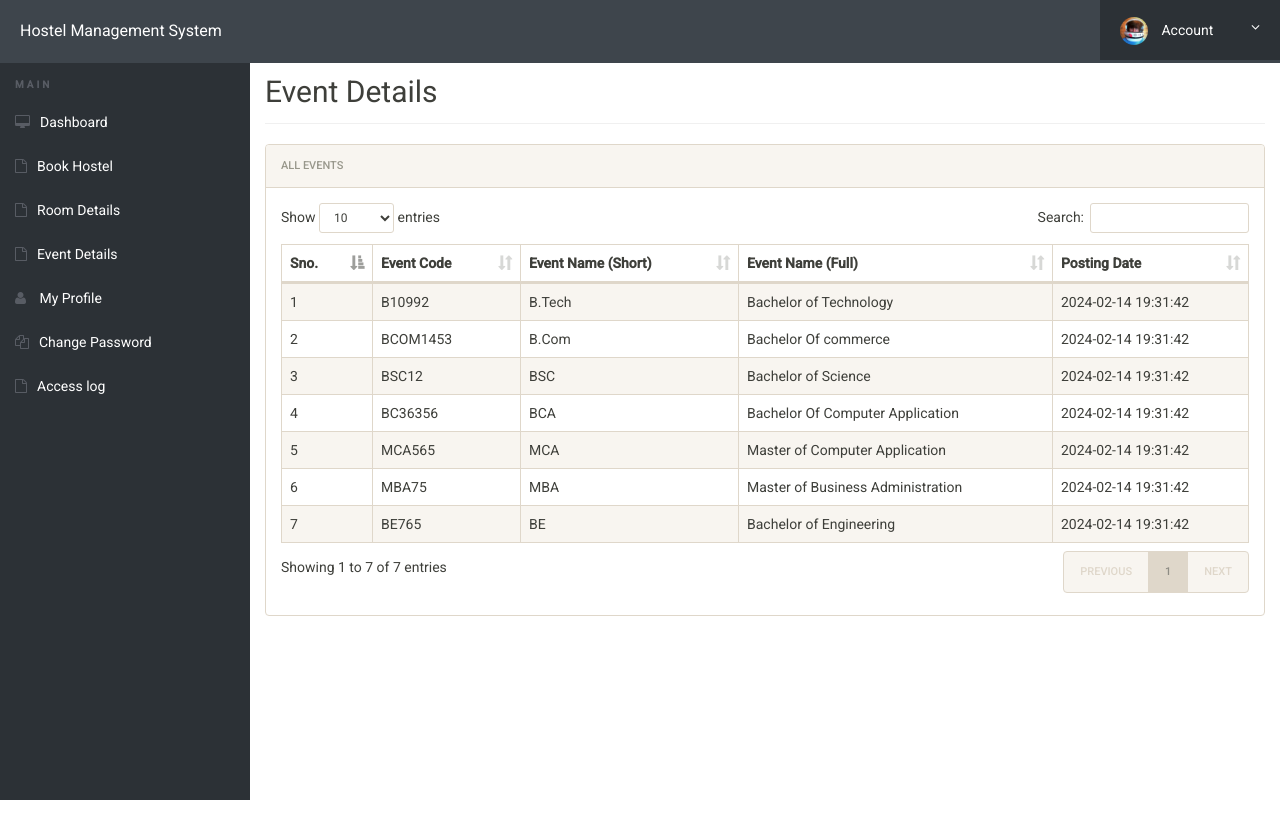
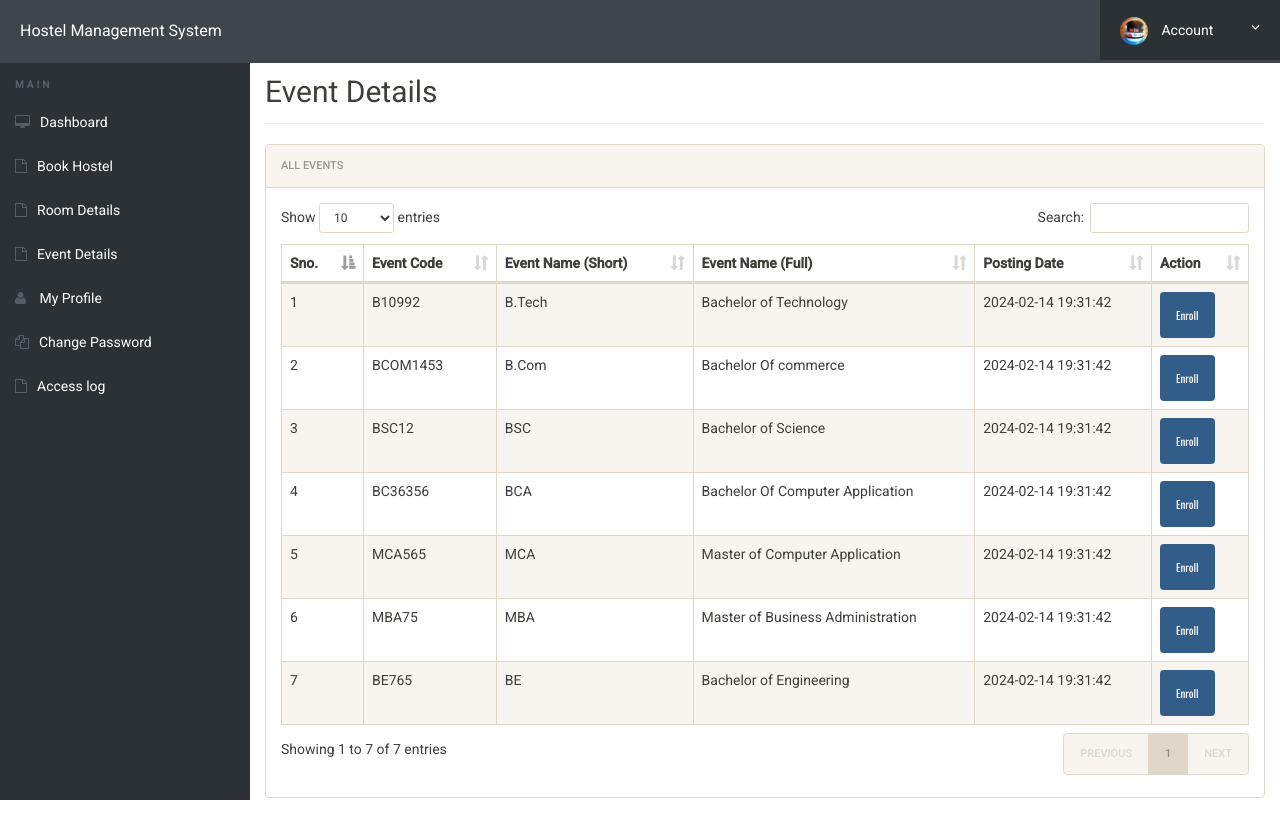
Before and after one commit to Green-Haven-Hostel/Hostel-Management-System, a PHP site: page /event-details.php in a window 1280 px wide. Run offline with PHP 8.4, Linux system fonts and the light colour scheme; a user stored in the database is signed in; data comes from the database, SQL or seed files in the repository; data that the repository does not hold is empty.

Commit message:
✨ Feat : enroll and unenrollment feat working

```diff
--- a/SQL File/hostel.sql
+++ b/SQL File/hostel.sql
@@ -48,7 +48,6 @@ INSERT INTO `admin` (`id`, `username`, `email`, `password`, `reg_date`, `updatio
 --
 -- Table structure for table `adminlog`
 --
-
 CREATE TABLE `adminlog` (
   `id` int(11) NOT NULL,
   `adminid` int(11) NOT NULL,
@@ -85,7 +84,6 @@ INSERT INTO `courses` (`id`, `course_code`, `course_sn`, `course_fn`, `posting_d
 
 -- --------------------------------------------------------
 
---
 -- Table structure for table `registration`
 --
 
--- a/hostel/event-details.php
+++ b/hostel/event-details.php
@@ -3,6 +3,7 @@
     include('includes/config.php');
     include('includes/checklogin.php');
     check_login();
+    //TODO : event name and the user name for database
 ?>
 
 <!doctype html>
@@ -20,6 +21,12 @@
     <link rel="stylesheet" href="css/bootstrap.min.css">
     <link rel="stylesheet" href="css/dataTables.bootstrap.min.css">
     <link rel="stylesheet" href="css/style.css">
+    <style>
+        .enroll-btn.enrolled {
+            background-color: red;
+            color:white;
+        }
+    </style>
 </head>
 
 <body>
@@ -43,6 +50,7 @@
                                             <th>Event Name (Short)</th>
                                             <th>Event Name (Full)</th>
                                             <th>Posting Date</th>
+                                            <th>Action</th> <!-- Add a new column for action -->
                                         </tr>
                                     </thead>
                                     <tbody>
@@ -55,11 +63,15 @@
                                         while ($row = $res->fetch_object()) {
                                             ?>
                                             <tr>
-                                            <td><?php echo $cnt;?></td>
+                                                <td><?php echo $cnt;?></td>
                                                 <td><?php echo $row->course_code;?></td>
                                                 <td><?php echo $row->course_sn;?></td>
                                                 <td><?php echo $row->course_fn;?></td>
                                                 <td><?php echo $row->posting_date;?></td>
+                                                <td>
+
+                                                    <a class="btn btn-primary enroll-btn" data-course-id="<?php echo $row->course_id; ?>" onclick="enrollCourse(this) ">Enroll</a>
+                                                </td>
                                             </tr>
                                             <?php
                                             $cnt = $cnt + 1;
@@ -80,7 +92,29 @@
     <script src="js/jquery.dataTables.min.js"></script>
     <script src="js/dataTables.bootstrap.min.js"></script>
     <script src="js/main.js"></script>
+    <script>
+       function enrollCourse(button) {
+    if (button.classList.contains('enrolled')) {
+        unenrollCourse(button);
+    } else {
+        if (confirm('Are you sure you want to enroll in this event?')) {
+            // Change button color and text
+            button.classList.remove('btn-primary');
+            button.classList.add('enrolled');
+            button.innerText = 'Unenroll';
+        }
+    }
+}
 
+function unenrollCourse(button) {
+    if (confirm('Are you sure you want to unenroll from this course?')) {
+        // Change button color and text
+        button.classList.remove('enrolled');
+        button.classList.add('btn-primary');
+        button.innerText = 'Enroll';
+    }
+}
+    </script>
 </body>
 
 </html>
```
